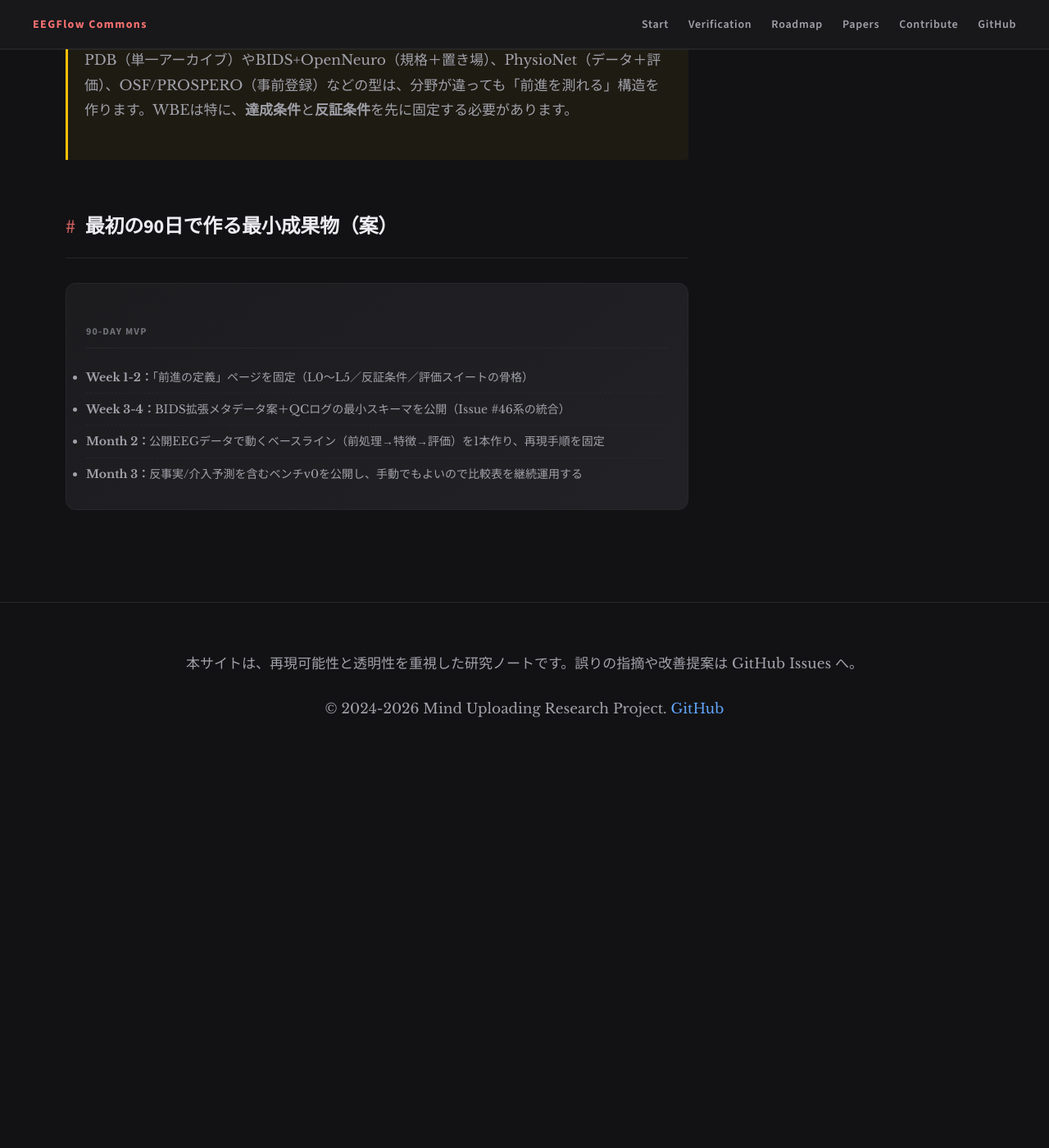
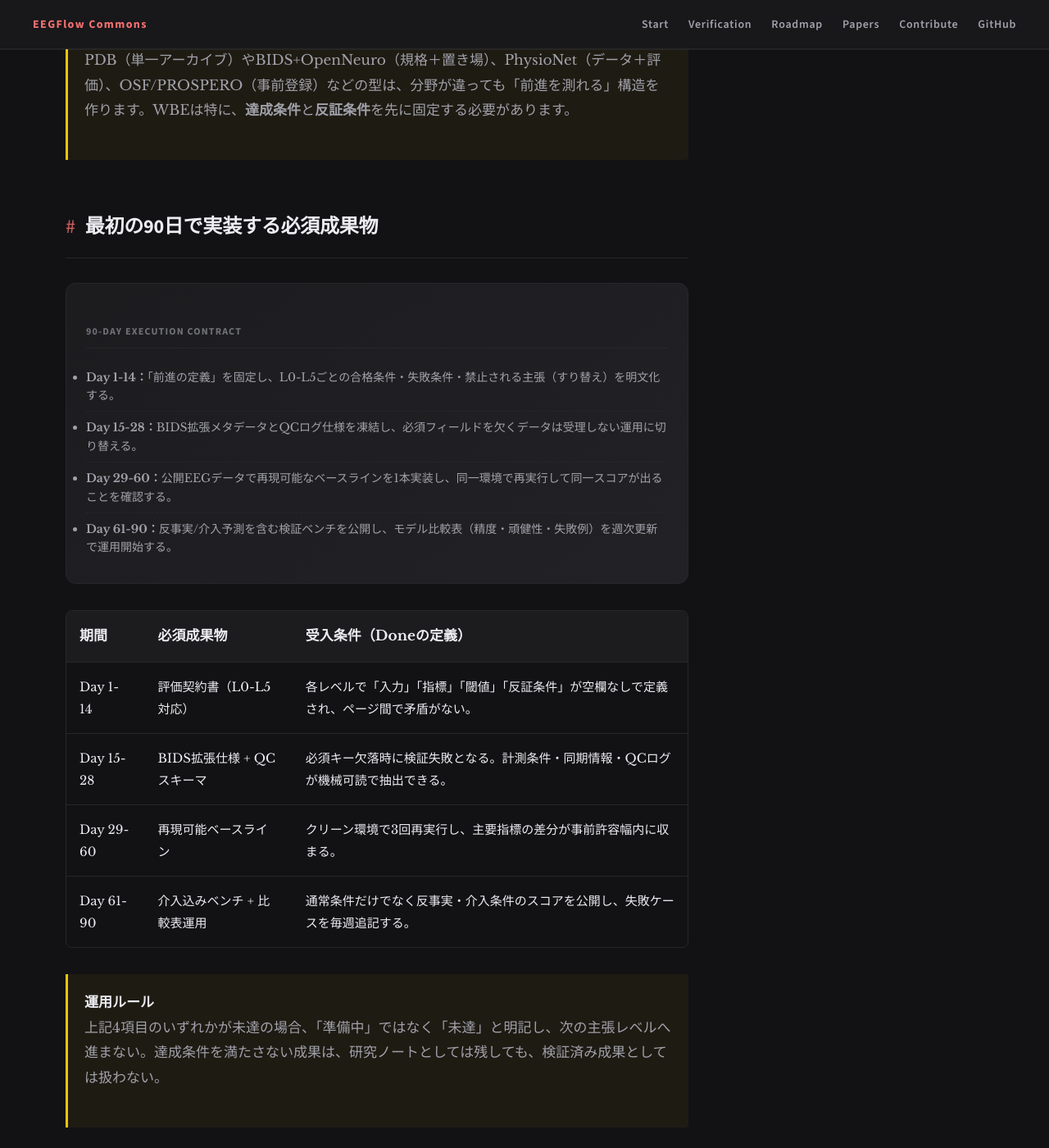
Before and after one commit to yasufumi-nakata/eegflow, a Jekyll site: the page built from verification.md, in a window 1280 px wide and 1400 px high, scrolled down 3823 px. Shown: the whole window at 82% size. Built offline with Jekyll 4.4.1, drawn with Linux system fonts in a browser that asks for light colours; before the commit the page ends 4787 px from its top, so only the background shows below that; some of the changed text lies outside the part shown.

Commit message:
Replace tentative 90-day MVP with strict execution contract

```diff
--- a/verification.md
+++ b/verification.md
@@ -150,15 +150,54 @@ PDB（単一アーカイブ）やBIDS+OpenNeuro（規格＋置き場）、Physio
 </section>
 
 <section class="section" id="mvp">
-<h2 class="section-title">最初の90日で作る最小成果物（案）</h2>
+<h2 class="section-title">最初の90日で実装する必須成果物</h2>
 <div class="key-points">
-<h4>90-Day MVP</h4>
+<h4>90-Day Execution Contract</h4>
 <ul>
-<li><strong>Week 1-2：</strong>「前進の定義」ページを固定（L0〜L5／反証条件／評価スイートの骨格）</li>
-<li><strong>Week 3-4：</strong>BIDS拡張メタデータ案＋QCログの最小スキーマを公開（Issue #46系の統合）</li>
-<li><strong>Month 2：</strong>公開EEGデータで動くベースライン（前処理→特徴→評価）を1本作り、再現手順を固定</li>
-<li><strong>Month 3：</strong>反事実/介入予測を含むベンチv0を公開し、手動でもよいので比較表を継続運用する</li>
+<li><strong>Day 1-14：</strong>「前進の定義」を固定し、L0-L5ごとの合格条件・失敗条件・禁止される主張（すり替え）を明文化する。</li>
+<li><strong>Day 15-28：</strong>BIDS拡張メタデータとQCログ仕様を凍結し、必須フィールドを欠くデータは受理しない運用に切り替える。</li>
+<li><strong>Day 29-60：</strong>公開EEGデータで再現可能なベースラインを1本実装し、同一環境で再実行して同一スコアが出ることを確認する。</li>
+<li><strong>Day 61-90：</strong>反事実/介入予測を含む検証ベンチを公開し、モデル比較表（精度・頑健性・失敗例）を週次更新で運用開始する。</li>
 </ul>
+</div>
+
+<table class="data-table">
+<thead>
+<tr>
+<th>期間</th>
+<th>必須成果物</th>
+<th>受入条件（Doneの定義）</th>
+</tr>
+</thead>
+<tbody>
+<tr>
+<td>Day 1-14</td>
+<td>評価契約書（L0-L5対応）</td>
+<td>各レベルで「入力」「指標」「閾値」「反証条件」が空欄なしで定義され、ページ間で矛盾がない。</td>
+</tr>
+<tr>
+<td>Day 15-28</td>
+<td>BIDS拡張仕様 + QCスキーマ</td>
+<td>必須キー欠落時に検証失敗となる。計測条件・同期情報・QCログが機械可読で抽出できる。</td>
+</tr>
+<tr>
+<td>Day 29-60</td>
+<td>再現可能ベースライン</td>
+<td>クリーン環境で3回再実行し、主要指標の差分が事前許容幅内に収まる。</td>
+</tr>
+<tr>
+<td>Day 61-90</td>
+<td>介入込みベンチ + 比較表運用</td>
+<td>通常条件だけでなく反事実・介入条件のスコアを公開し、失敗ケースを毎週追記する。</td>
+</tr>
+</tbody>
+</table>
+
+<div class="note-box">
+<strong>運用ルール</strong>
+<p>
+上記4項目のいずれかが未達の場合、「準備中」ではなく「未達」と明記し、次の主張レベルへ進まない。達成条件を満たさない成果は、研究ノートとしては残しても、検証済み成果としては扱わない。
+</p>
 </div>
 </section>
 
```
Also changed, not shown: other parts of verification.md (+1 -1 lines).
